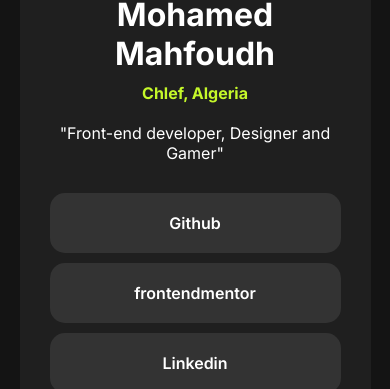
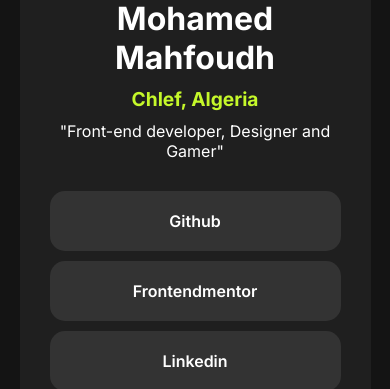
Before and after one commit to sniper23403/social-links-profile-main, a plain HTML site: page index.html in a window 390 px wide. Shown: the part 239-628 px from the top of the page. Drawn offline with Linux system fonts and the light colour scheme.

Commit message:
update the html and css properties

```diff
--- a/index.html
+++ b/index.html
@@ -3,6 +3,7 @@
   <head>
     <meta charset="UTF-8">
     <meta name="viewport" content="width=device-width, initial-scale=1.0">
+    <meta name="description" content="a website that contain socila links profile">
     <link rel="stylesheet" href="style.css">
     <link rel="icon" type="image/png" sizes="32x32" href="./assets/images/favicon-32x32.png">
 
@@ -10,26 +11,19 @@
 
   </head>
   <body>
-
     <div id="profile-card">
-
       <img src="./assets/images/profile_picture_maker_before.webp" alt="profile-image">
-
         <h1>Mohamed Mahfoudh</h1>
-
-        <h4>Chlef, Algeria</h4>
-
+        <h2>Chlef, Algeria</h2>
         <p>"Front-end developer, Designer and Gamer"</p>
 
       <div class="profile-card__social-media">
-        <a href="https://github.com/sniper23403">Github</a>
-        <a href="https://www.frontendmentor.io/">frontendmentor</a>
-        <a href="https://www.linkedin.com/in/mohamed-mahfoudh-akakeza-33ba122a6/">Linkedin</a>
-        <a href="https://twitter.com/TheNewMagic1">Twitter</a>
-        <a href="https://www.behance.net/thenewmagic">Behance</a>
+        <a href="https://github.com/sniper23403" alt="github-link">Github</a>
+        <a href="https://www.frontendmentor.io/" alt="Frontendmentor link profile">Frontendmentor</a>
+        <a href="https://www.linkedin.com/in/mohamed-mahfoudh-akakeza-33ba122a6/" alt="linkedin profile link">Linkedin</a>
+        <a href="https://twitter.com/TheNewMagic1" alt="twitter profile link">Twitter</a>
+        <a href="https://www.behance.net/thenewmagic" alt="behance profile link">Behance</a>
       </div>
-
     </div>
-
   </body>
 </html>
--- a/style.css
+++ b/style.css
@@ -19,6 +19,9 @@
 }
 
 body{
+    display: flex;
+    justify-content: center;
+    align-items: center;
     font-family: var(--font-family-Inter);
     background-color: var(--color-Off-Black);
     min-height: 100vh;
@@ -28,13 +31,11 @@ body{
 }
 
 #profile-card{
-    height:auto;
-    margin: 50px auto;
-    width: 450px;
+    width: 400px;
     background-color: var(--color-Dark-Grey);
     text-align: center;
     border-radius: 25px;
-    padding: 30px 30px;
+    padding: 20px 30px;
 }
 
 img {
@@ -49,9 +50,10 @@ h1{
     margin-bottom: 10px;
 }
 
-h4{
+h2{
+    font-size: 1.2rem;
     color: var(--color-green);
-    margin-bottom: 20px;
+    margin-bottom: 10px;
 }
 
 p{
@@ -92,6 +94,7 @@ p{
     }
     body {
         overflow: scroll;
+        margin: 10px auto;
     }
 
  }
```
